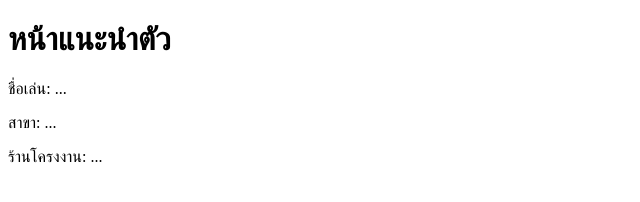
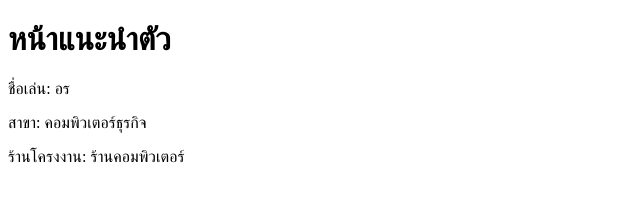
Before and after one commit to sirikallaya109/moobileweek2, a plain HTML site: page index.html in a window 1280 px wide. Shown: the whole page, without its empty margins (0-640 px from the left). Drawn offline with Linux system fonts and the light colour scheme.

Commit message:
แก้ชื่อ

```diff
--- a/index.html
+++ b/index.html
@@ -3,8 +3,8 @@
 <head><meta charset="UTF-8"><title>week02</title></head>
 <body>
 <h1>หน้าแนะนำตัว</h1>
-<p>ชื่อเล่น: ...</p>
-<p>สาขา: ...</p>
-<p>ร้านโครงงาน: ...</p>
+<p>ชื่อเล่น: อร</p>
+<p>สาขา: คอมพิวเตอร์ธุรกิจ</p>
+<p>ร้านโครงงาน: ร้านคอมพิวเตอร์</p>
 </body>
 </html>
```
